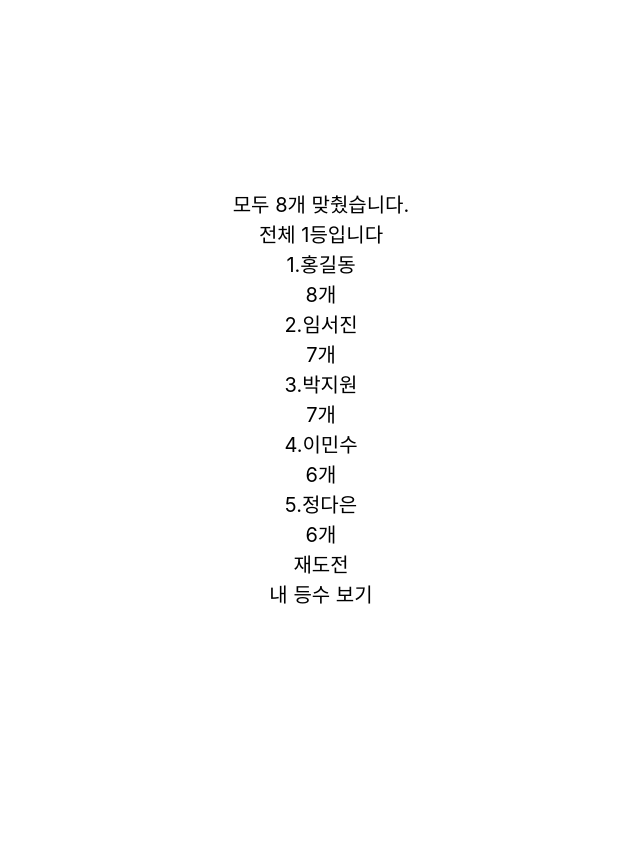
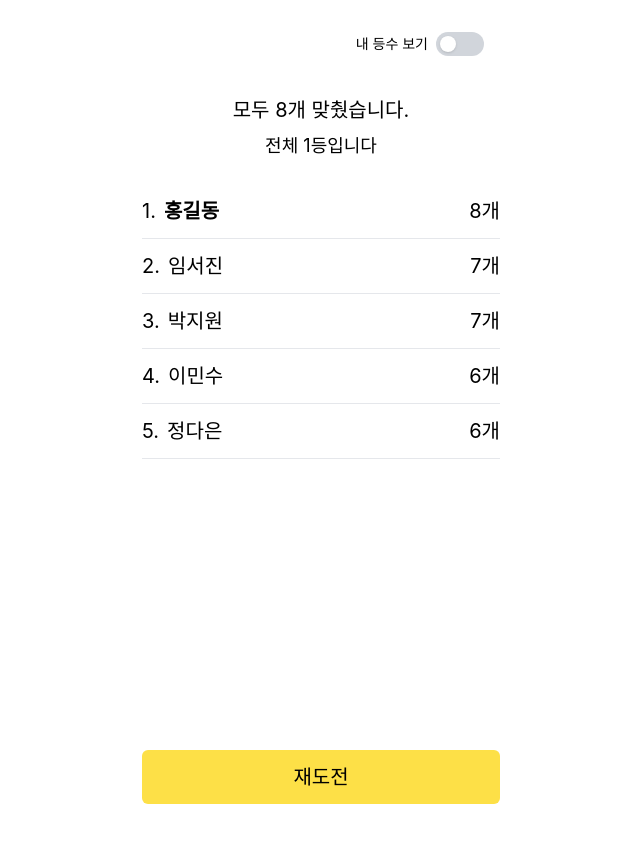
Before and after one commit to seojin2000/sixsenses_web, a React (Create React App) app: page /Rank in a window 1280 px wide. Shown: the top 842 px of the page, without its empty margins (319-959 px from the left). Built offline with nearby package versions, Linux system fonts and the light colour scheme.

Commit message:
랭킹시스템 스타일 적용

```diff
--- a/postcss.config.js
+++ b/postcss.config.js
@@ -1,6 +1,6 @@
 module.exports = {
-  plugins: {
-    tailwindcss: {},
-    autoprefixer: {},
-  },
+  plugins: [
+    require('tailwindcss'),
+    require('autoprefixer'),
+  ],
 }
--- /dev/null
+++ b/src/TailWindStyle.css
@@ -0,0 +1,3 @@
+@import 'tailwindcss/base';
+@import 'tailwindcss/components';
+@import 'tailwindcss/utilities';
--- a/src/index.css
+++ b/src/index.css
@@ -1,6 +1,3 @@
-@tailwind base;
-@tailwind components;
-@tailwind utilities;
 
 body {
   margin: 0;
--- a/src/pages/Rank.jsx
+++ b/src/pages/Rank.jsx
@@ -1,5 +1,7 @@
 import React, { useState } from 'react';
 import userData from '../data/users.json';
+import '../TailWindStyle.css';
+
 
 const Rank = () => {
   const [isToggled, setIsToggled] = useState(false);
@@ -41,7 +43,8 @@ const Rank = () => {
   const currentUser = users.find(user => user.name === name) || users[0];
 
   return (
-    <div className="w-[390px] h-[844px] mx-auto bg-white relative">
+    <div className="flex justify-center items-center min-h-screen bg-gray-100">
+       <div className="w-[390px] h-[844px] mx-auto bg-white relative ">
       <div className="flex flex-col h-full p-4">
 
 
@@ -95,6 +98,8 @@ const Rank = () => {
         </div>
       </div>
     </div>
+    </div>
+
   );
 };
 
--- a/src/shared/Router.js
+++ b/src/shared/Router.js
@@ -11,6 +11,7 @@ const Router = () => {
                 <Route path="/" element={<MyInput />} /> // 닉네임
                 <Route path="/Qustion" element={<Question />} /> // 문제를 푸는곳
                 <Route path="/Rank" element={<Rank />} /> // 랭킹 페이지
+
             </Routes>
         </BrowserRouter>
     );
--- a/tailwind.config.js
+++ b/tailwind.config.js
@@ -1,9 +1,6 @@
-/** @type {import('tailwindcss').Config} */
 module.exports = {
   content: [
-    "./app/**/*.{js,ts,jsx,tsx,mdx}",
-    "./pages/**/*.{js,ts,jsx,tsx,mdx}",
-    "./components/**/*.{js,ts,jsx,tsx,mdx}",
+    "./src/**/*.{js,jsx,ts,tsx}",
   ],
   theme: {
     extend: {},
```
